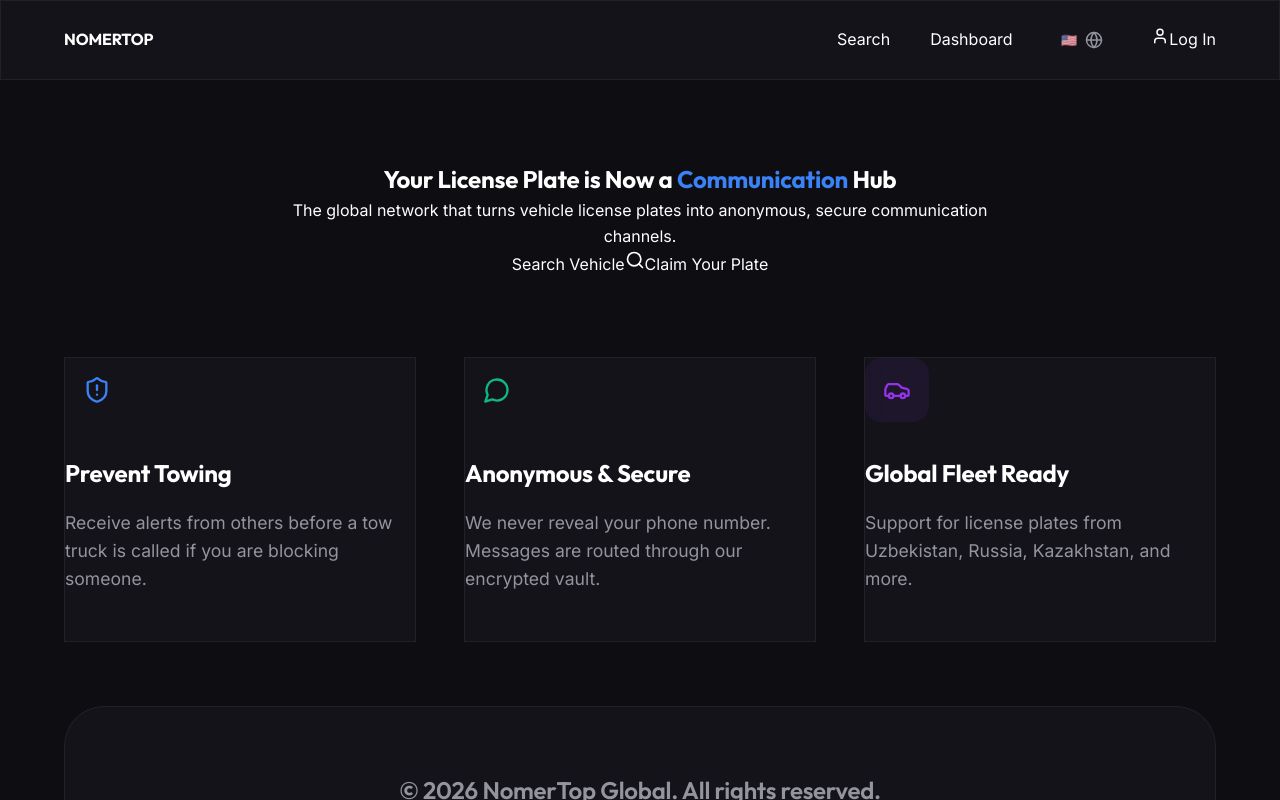
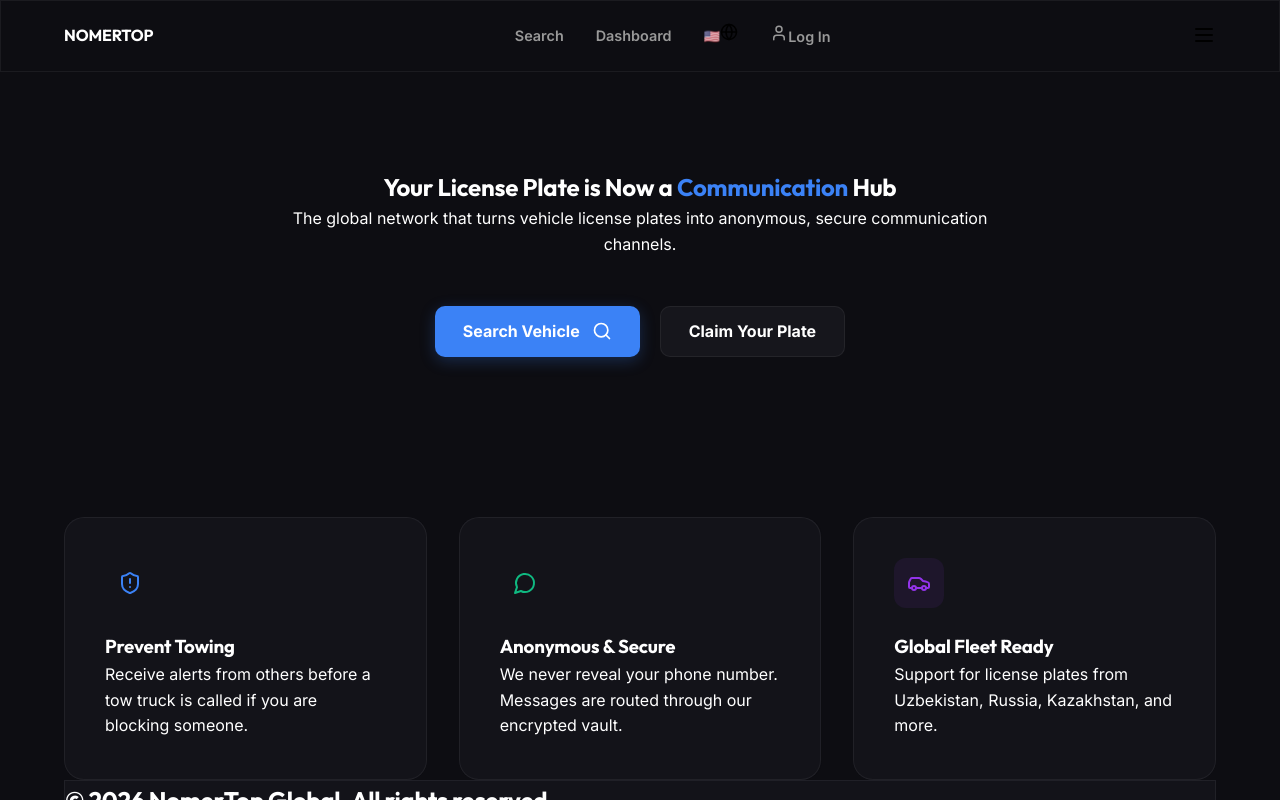
Before and after one commit to MuhammadsolihUmarov/NomerTop, a Next.js app: page / in a window 1280 px wide. Built offline with nearby package versions, Linux system fonts and the light colour scheme.

Commit message:
UI: Fixed broken buttons and navbar alignment via global CSS

```diff
--- a/src/app/globals.css
+++ b/src/app/globals.css
@@ -114,3 +114,96 @@
   background-color: var(--background);
   color: var(--foreground);
 }
+
+/* Landing Page Styles */
+.hero {
+  padding: 6rem 0;
+  text-align: center;
+}
+.hero-content {
+  max-width: 800px;
+  margin: 0 auto;
+}
+.hero-actions {
+  display: flex;
+  gap: 1.25rem;
+  justify-content: center;
+  flex-wrap: wrap;
+  margin-top: 3rem;
+}
+
+.btn-primary-large {
+  background-color: var(--primary) !important;
+  color: white !important;
+  padding: 0.75rem 1.75rem;
+  border-radius: 10px;
+  font-weight: 700;
+  display: flex;
+  align-items: center;
+  gap: 0.75rem;
+  box-shadow: 0 4px 15px var(--primary-glow);
+}
+
+.btn-secondary {
+  background-color: var(--surface) !important;
+  color: white !important;
+  border: 1px solid var(--border);
+  padding: 0.75rem 1.75rem;
+  border-radius: 10px;
+  font-weight: 700;
+}
+
+.grid-wrap {
+  display: grid;
+  grid-template-columns: repeat(auto-fit, minmax(300px, 1fr));
+  gap: 2rem;
+  margin-top: 4rem;
+}
+
+.feature-card {
+  padding: 2.5rem;
+  border-radius: 20px;
+  border: 1px solid var(--border);
+}
+
+.feature-icon {
+  width: 50px;
+  height: 50px;
+  border-radius: 12px;
+  display: flex;
+  align-items: center;
+  justify-content: center;
+  margin-bottom: 1.5rem;
+}
+
+/* Navbar Fixes */
+.sticky-nav {
+  position: sticky;
+  top: 0;
+  z-index: 1000;
+  background: var(--background);
+  border-bottom: 1px solid var(--border);
+}
+
+.nav-content {
+  height: 70px;
+  display: flex;
+  justify-content: space-between;
+  align-items: center;
+}
+
+.desktop-links {
+  display: flex;
+  gap: 2rem;
+  align-items: center;
+}
+
+.desktop-links a {
+  font-weight: 600;
+  font-size: 0.9rem;
+  color: #999;
+}
+
+.desktop-links a:hover {
+  color: white;
+}
--- a/src/app/page.tsx
+++ b/src/app/page.tsx
@@ -88,59 +88,6 @@
         </div>
       </section>
 
-      <style jsx>{`
-        .landing-page { padding-bottom: 8rem; }
-        .hero { padding: 5rem 0; text-align: center; }
-        .hero-content { max-width: 800px; }
-
-        h1 { font-size: 2.75rem; line-height: 1.2; margin-bottom: 1.5rem; }
-        p { font-size: 1.1rem; color: var(--muted); margin-bottom: 3rem; max-width: 600px; margin-left: auto; margin-right: auto; line-height: 1.6; }
-
-        .hero-actions { display: flex; gap: 1rem; justify-content: center; flex-wrap: wrap; }
-
-        .btn-primary-large {
-          background: var(--primary);
-          color: white;
-          padding: 0.85rem 1.75rem;
-          border-radius: 12px;
-          font-weight: 600;
-          font-size: 1rem;
-          display: flex;
-          align-items: center;
-          gap: 0.75rem;
-          transition: 0.2s;
-        }
-        .btn-primary-large:hover { transform: translateY(-1px); filter: brightness(1.1); }
-
-        .btn-secondary {
-          background: var(--surface);
-          border: 1px solid var(--border);
-          color: white;
-          padding: 0.85rem 1.75rem;
-          border-radius: 12px;
-          font-weight: 600;
-          font-size: 1rem;
-          transition: 0.2s;
-        }
-        .btn-secondary:hover { background: var(--surface-hover); }
-
-        .grid-wrap { display: grid; grid-template-columns: repeat(auto-fit, minmax(300px, 1fr)); gap: 3rem; }
-        .feature-card { padding: 3rem; border-radius: 32px; transition: 0.3s; }
-        .feature-card:hover { transform: translateY(-5px); border-color: var(--primary); }
-        .feature-icon { width: 64px; height: 64px; border-radius: 16px; display: flex; align-items: center; justify-content: center; margin-bottom: 2rem; }
-        .feature-icon :global(svg) { width: 28px; height: 28px; }
-        h3 { font-size: 1.5rem; margin-bottom: 1rem; }
-        .feature-card p { font-size: 1rem; color: var(--muted); margin: 0; text-align: left; }
-
-        .quote-section { padding: 4rem 0; }
-        .quote-card { padding: 4rem; border-radius: 40px; text-align: center; }
-        .quote-card h2 { font-size: 1.5rem; color: var(--muted); font-weight: 600; }
-
-        @media (max-width: 768px) {
-          h1 { font-size: 2.75rem; }
-          .hero { padding: 4rem 0; }
-        }
-      `}</style>
     </div>
   );
 }
--- a/src/components/Navbar.tsx
+++ b/src/components/Navbar.tsx
@@ -99,128 +99,6 @@
         )}
       </AnimatePresence>
 
-      <style jsx>{`
-        .sticky-nav {
-          position: sticky;
-          top: 0;
-          z-index: 1000;
-          border-bottom: 1px solid var(--border);
-          height: 80px;
-          display: flex;
-          align-items: center;
-        }
-        .nav-content {
-          display: flex;
-          justify-content: space-between;
-          align-items: center;
-          width: 100%;
-        }
-        .logo-text {
-          font-size: 1.5rem;
-          color: white;
-          letter-spacing: -0.05em;
-        }
-        .logo-text span {
-          color: var(--primary);
-        }
-        .desktop-links {
-          display: flex;
-          align-items: center;
-          gap: 2.5rem;
-        }
-        .desktop-links a {
-          font-weight: 600;
-          color: var(--muted);
-          font-size: 0.95rem;
-        }
-        .desktop-links a:hover {
-          color: white;
-        }
-        .lang-rel {
-          position: relative;
-        }
-        .lang-btn {
-          display: flex;
-          align-items: center;
-          gap: 0.5rem;
-          color: var(--muted);
-          padding: 0.5rem;
-          border-radius: 8px;
-        }
-        .lang-btn:hover {
-          background: var(--surface);
-          color: white;
-        }
-        .lang-dropdown {
-          position: absolute;
-          top: calc(100% + 10px);
-          right: 0;
-          width: 160px;
-          padding: 0.5rem;
-          border-radius: 12px;
-          display: flex;
-          flex-direction: column;
-          gap: 4px;
-        }
-        .lang-dropdown button {
-          text-align: left;
-          padding: 0.6rem 1rem;
-          border-radius: 8px;
-          color: var(--muted);
-          font-size: 0.85rem;
-          font-weight: 600;
-        }
-        .lang-dropdown button:hover, .lang-dropdown button.active {
-          background: var(--surface-hover);
-          color: white;
-        }
-        .btn-login {
-          display: flex;
-          align-items: center;
-          gap: 0.75rem;
-          background: var(--surface);
-          padding: 0.6rem 1.25rem;
-          border-radius: 10px;
-          font-weight: 700;
-          color: white;
-          border: 1px solid var(--border);
-        }
-        .btn-login:hover {
-          background: var(--surface-hover);
-          transform: translateY(-1px);
-        }
-        .mobile-toggle {
-          display: none;
-          color: white;
-        }
-        @media (max-width: 768px) {
-          .desktop-links { display: none; }
-          .mobile-toggle { display: block; }
-          .mobile-menu {
-            position: absolute;
-            top: 80px;
-            left: 0;
-            right: 0;
-            padding: 2rem;
-            display: flex;
-            flex-direction: column;
-            gap: 1.5rem;
-            border-bottom: 1px solid var(--border);
-          }
-          .mobile-langs {
-            display: flex;
-            gap: 1rem;
-          }
-          .mobile-langs button {
-            font-size: 1.5rem;
-            opacity: 0.5;
-          }
-          .mobile-langs button.active {
-            opacity: 1;
-            transform: scale(1.2);
-          }
-        }
-      `}</style>
     </nav>
   );
 }
```
